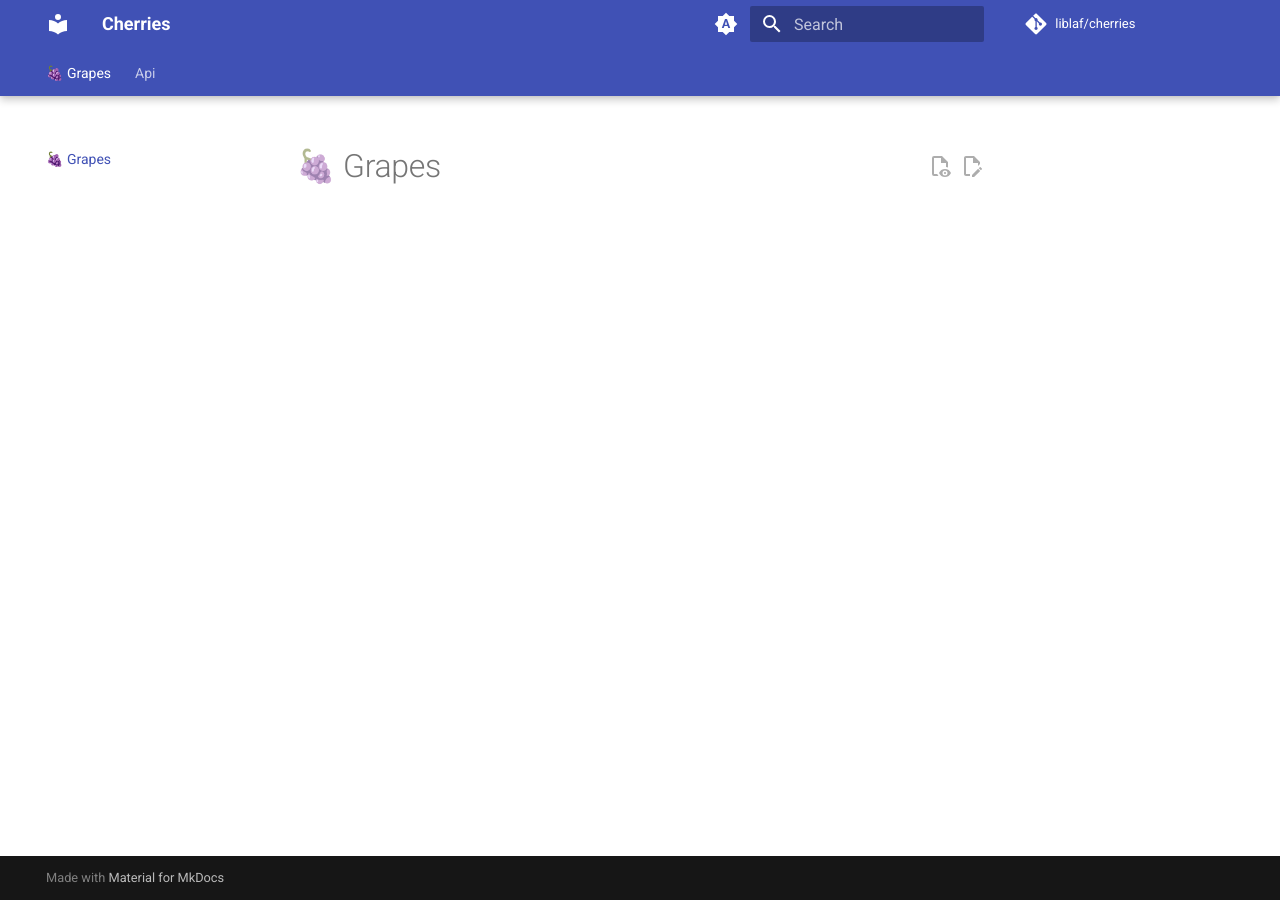
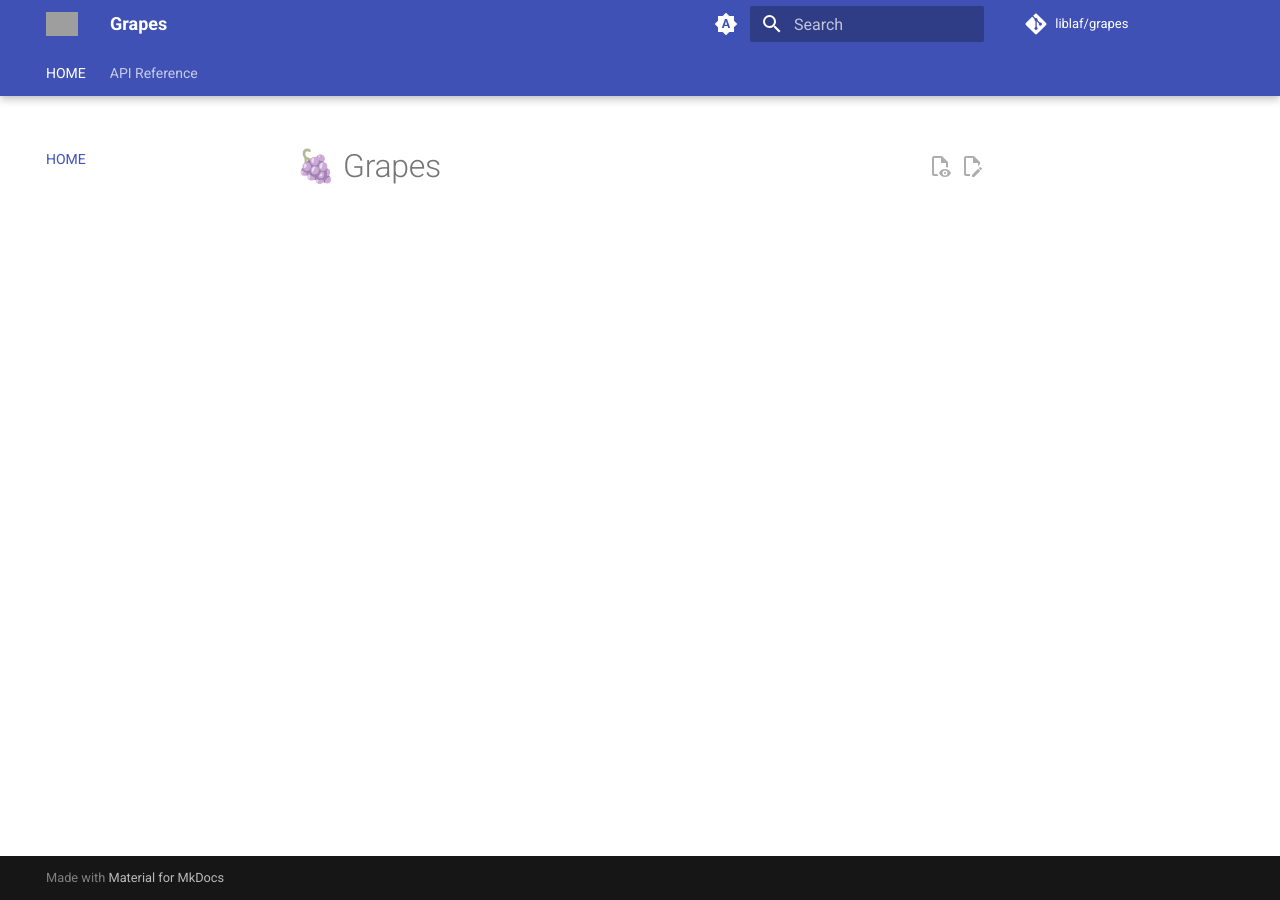
Before and after one commit to liblaf/grapes, an MkDocs documentation site: the page built from docs/README.md, in a window 1280 px wide. Built offline with MkDocs 1.6.1 and Material for MkDocs 9.7.7, drawn with Linux system fonts in a browser that asks for light colours; comment, search, counter and statistics services are not loaded; grey boxes are pictures that could not be loaded.

Commit message:
feat: add documentation workflow and assets
- Introduces a GitHub Actions workflow for building and deploying docs
- Adds new Justfile commands for managing documentation tasks
- Includes a script to download documentation assets
- Updates mkdocs configuration with new site details and extensions
- Adds .gitignore for documentation assets

```diff
--- /dev/null
+++ b/docs/SUMMARY.md
@@ -0,0 +1,2 @@
+- [HOME](README.md)
+- [API Reference](api/)
--- a/mkdocs.yaml
+++ b/mkdocs.yaml
@@ -1,15 +1,17 @@
 # yaml-language-server: $schema=https://squidfunk.github.io/mkdocs-material/schema.json
-site_name: Cherries
-site_url: !ENV [SITE_URL, READTHEDOCS_CANONICAL_URL, ~]
+site_name: Grapes
+site_url:
+  !ENV [READTHEDOCS_CANONICAL_URL, SITE_URL, https://liblaf.github.io/grapes/]
 site_author: liblaf
 site_description: TODO
-repo_name: liblaf/cherries
-repo_url: https://github.com/liblaf/cherries
+repo_name: liblaf/grapes
+repo_url: https://github.com/liblaf/grapes
 edit_uri: edit/main/docs/
 
 theme:
   name: material
-  favicon: path/to/file.png
+  favicon: assets/favicon.png
+  logo: assets/logo.png
   features:
     - announce.dismiss
     - content.action.edit
@@ -66,7 +68,7 @@ plugins:
         - scripts/docs/gen-ref-pages.py
   - git-committers:
       enabled: !ENV [READTHEDOCS, CI, false]
-      repository: liblaf/cherries
+      repository: liblaf/grapes
       branch: main
   - literate-nav
   - section-index
@@ -115,6 +117,7 @@ markdown_extensions:
   - pymdownx.superfences
   - pymdownx.tabbed:
       alternate_style: true
+  - mdx_truly_sane_lists
 
 watch:
   - docs/
--- a/pyproject.toml
+++ b/pyproject.toml
@@ -15,6 +15,7 @@ dev = ["icecream>=2.1.4,<3", "marimo>=0.10.13,<0.11"]
 docs = [
   "black>=24.10.0,<25",
   "gitpython>=3.1.44,<4",
+  "mdx-truly-sane-lists>=1.3,<2",
   "mkdocs-gen-files>=0.5.0,<0.6",
   "mkdocs-git-committers-plugin-2>=2.4.1,<3",
   "mkdocs-git-revision-date-localized-plugin>=1.3.0,<2",
```
Also changed, not shown: .cspell.json, 5 other files.
